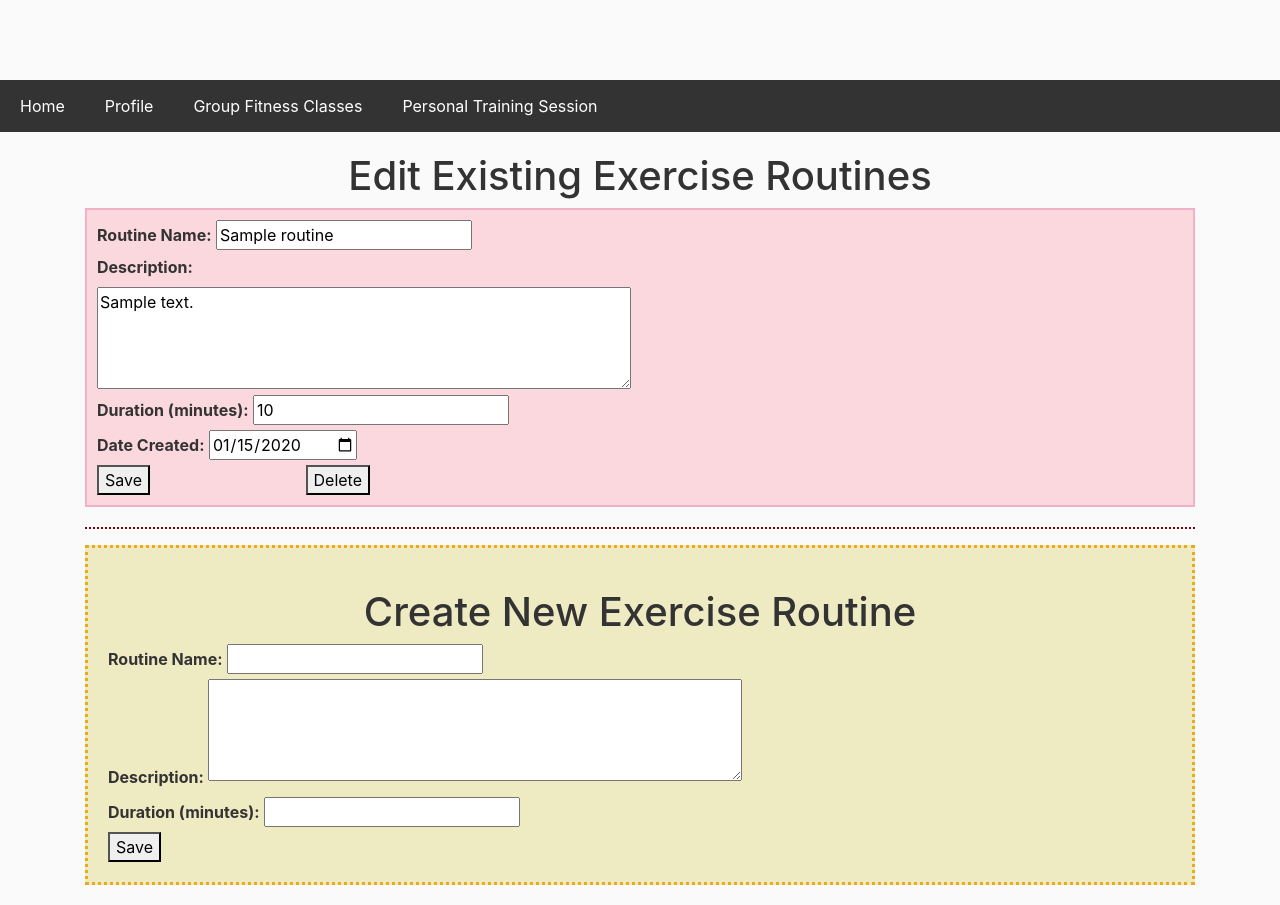
After one commit to VishruthaGopa/Health-and-Fitness-Club-Management-System, a Django app: template HealthandFitnessClubProject/MembersApp/templates/MembersApp/exercise_routines.html in a window 1280 px wide. The commit adds this page. Run offline with Django 5.2, Linux system fonts and the light colour scheme; the template is opened without the code that fills it: most values are stand-ins (such as "Sample title", 1, 10 or a date in 2020); some libraries are stand-ins or nearby versions.

Commit message:
exercise routines + fitness_goals

```diff
--- /dev/null
+++ b/HealthandFitnessClubProject/MembersApp/templates/MembersApp/exercise_routines.html
@@ -0,0 +1,93 @@
+{% extends "HealthandFitnessClubApp/base.html" %}
+{% block content %}
+<div>
+    <h1>Edit Existing Exercise Routines</h1>
+    <ul class="routine-list">
+        {% for routine in existing_routines %}
+            <li class="routine-item">
+                <form method="POST" action="{% url 'edit_exercise_routine' user_id=user_id %}">
+                    {% csrf_token %}
+                    <label for="routine_name" style="font-weight: bold;">Routine Name:</label>
+                    <input type="text" id="routine_name" name="routine_name" value="{{ routine.routine_name }}"><br>
+
+                    <label for="description" style="font-weight: bold;">Description:</label><br>
+                    <textarea id="description" name="description" rows="4" cols="50">{{ routine.description }}</textarea><br>
+
+                    <label for="duration" style="font-weight: bold;">Duration (minutes):</label>
+                    <input type="number" id="duration" name="duration" value="{{ routine.duration }}"><br>
+
+
+                    <label for="date_created" style="font-weight: bold;">Date Created:</label>
+                    <input type="date" id="date_created" name="date_created" value="{{ routine.date_created|date:'Y-m-d' }}"
+                    ><br>
+
+                    <input type="hidden" name="routine_id" value="{{ routine.routine_id }}">
+                    <input type="hidden" name="user_id" value="{{ user_id }}">
+
+                    <button type="submit">Save</button>
+                </form>
+                <form method="POST" action="{% url 'delete_exercise_routine' user_id=user_id %}">
+                    {% csrf_token %}
+                    <input type="hidden" name="routine_id" value="{{ routine.routine_id }}">
+                    <input type="hidden" name="user_id" value="{{ user_id }}">
+                    <button type="submit">Delete</button>
+                </form>
+            </li>
+            <hr class="routine-divider">
+        {% endfor %}
+    </ul>
+</div>
+    <div class="new-routine-container">
+        <h1>Create New Exercise Routine</h1>
+        <form method="POST" action="{% url 'create_exercise_routine' user_id=user_id %}">
+            {% csrf_token %}
+            <label for="new_routine_name" style="font-weight: bold;">Routine Name:</label>
+            <input type="text" id="new_routine_name" name="new_routine_name" style="margin-bottom: 2px;"><br>
+
+            <label for="new_description" style="font-weight: bold;">Description:</label>
+            <textarea id="new_description" name="new_description" rows="4" cols="50" style="margin-bottom: 2px;"></textarea><br>
+
+            <label for="new_duration" style="font-weight: bold;">Duration (minutes):</label>
+            <input type="number" id="new_duration" name="new_duration" style="margin-bottom: 2px;"><br>
+
+            <input type="hidden" name="user_id" value="{{ user_id }}">
+
+            <button type="submit">Save</button>
+        </form>
+    </div>
+
+
+<style>
+    .routine-list {
+        list-style-type: none;
+        padding: 0;
+    }
+
+    .routine-item {
+        margin-bottom: 20px;
+        padding: 10px;
+        border: 2px solid #f1afc8; /* Add border here */
+        background-color: rgb(250, 216, 221);
+    }
+
+    .routine-divider {
+        margin-top: 10px;
+        margin-bottom: 10px;
+        border: none;
+        border-bottom: 2px dotted #820204; /* Add border-bottom here */
+    }
+
+    .new-routine-container {
+    border: 3px dotted #ecaa1b;
+    background-color: rgb(238, 234, 194);
+    padding: 20px;
+    margin-bottom: 20px;
+    }
+    form {
+    display: inline-block; /* Display forms inline */
+    margin-right: -330px; /* Add space between forms */
+}
+
+
+</style>
+{% endblock %}
--- a/HealthandFitnessClubProject/MembersApp/urls.py
+++ b/HealthandFitnessClubProject/MembersApp/urls.py
@@ -6,7 +6,13 @@ urlpatterns = [
     #path('', views.home, name='HealthandFitnessApp-login'),
     path('homePage/<int:user_id>', views.homePage, name='MembersApp-homepage'),
     path('update_health_statistics/<int:user_id>', views.update_Health_Statistics, name='update_health_statistics'),
-    path('update_exercise_routine/<int:routine_id>', views.update_exercise_routine, name='update_exercise_routine'),
+    path('update_exercise_routine/<int:user_id>', views.update_exercise_routine, name='update_exercise_routine'),
+    path('edit_exercise_routine/<int:user_id>', views.edit_exercise_routine, name='edit_exercise_routine'),
+    path('create_exercise_routine/<int:user_id>', views.create_exercise_routine, name='create_exercise_routine'),
+    path('create_fitness_goal/<int:user_id>', views.create_fitness_goal, name='create_fitness_goal'),
+    path('delete_exercise_routine/<int:user_id>', views.delete_exercise_routine, name='delete_exercise_routine'),
+    path('add_fitness_goal/<int:user_id>', views.add_fitness_goal, name='add_fitness_goal'),
+    path('delete_fitness_goal/<int:user_id>', views.delete_fitness_goal, name='delete_fitness_goal'),
     path('groupFitnessClasses/<int:user_id>', views.groupFitnessClasses, name='groupFitnessClasses'),
     path('profile/<int:user_id>', views.profile, name='profile'),
     path('updateProfile/<int:user_id>', views.update_profile, name='updateProfile'),
```
Also changed, not shown: HealthandFitnessClubProject/MembersApp/templates/MembersApp/fitness_goals.html (added, +42 -0 lines), HealthandFitnessClubProject/MembersApp/templates/MembersApp/homePage.html (+39 -18 lines), HealthandFitnessClubProject/MembersApp/views.py (+121 -13 lines).
